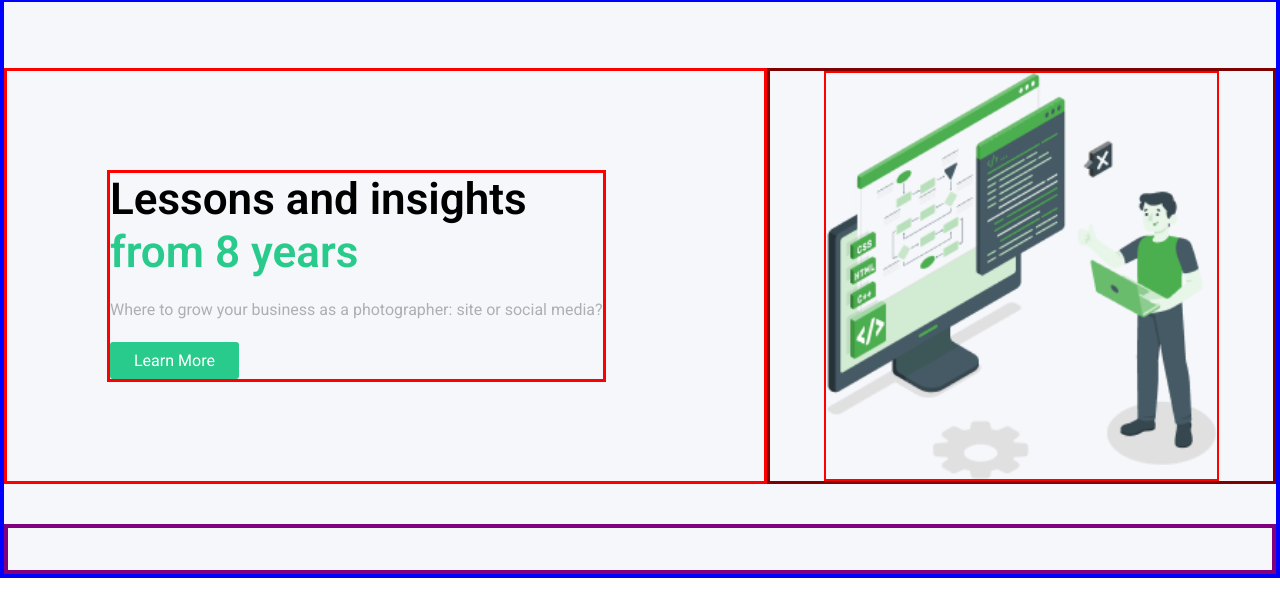
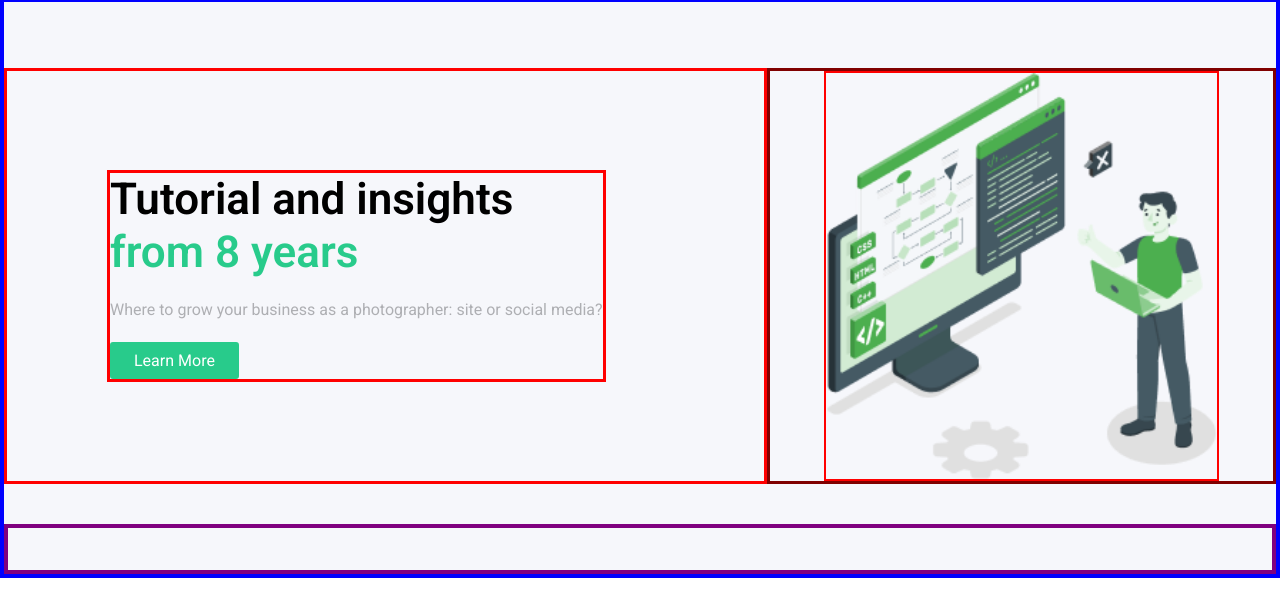
Before and after one commit to frankoadeleye/management-system, a plain HTML site: page index.html in a window 1280 px wide. Shown: the part 60-676 px from the top of the page. Drawn offline with Linux system fonts and the light colour scheme.

Commit message:
I changed banner main text from Lesson to tutorial

```diff
--- a/index.html
+++ b/index.html
@@ -56,7 +56,7 @@
       <div class="banner-section-container">
         <div class="banner-content">
           <div class="banner-content-wrapper">
-            <div class="banner-main-text">Lessons and insights <br /> <span>from 8 years</span></div>
+            <div class="banner-main-text">Tutorial and insights <br /> <span>from 8 years</span></div>
             <div class="banner-sub-text">
               Where to grow your business as a photographer: site or social media?
             </div>
```
